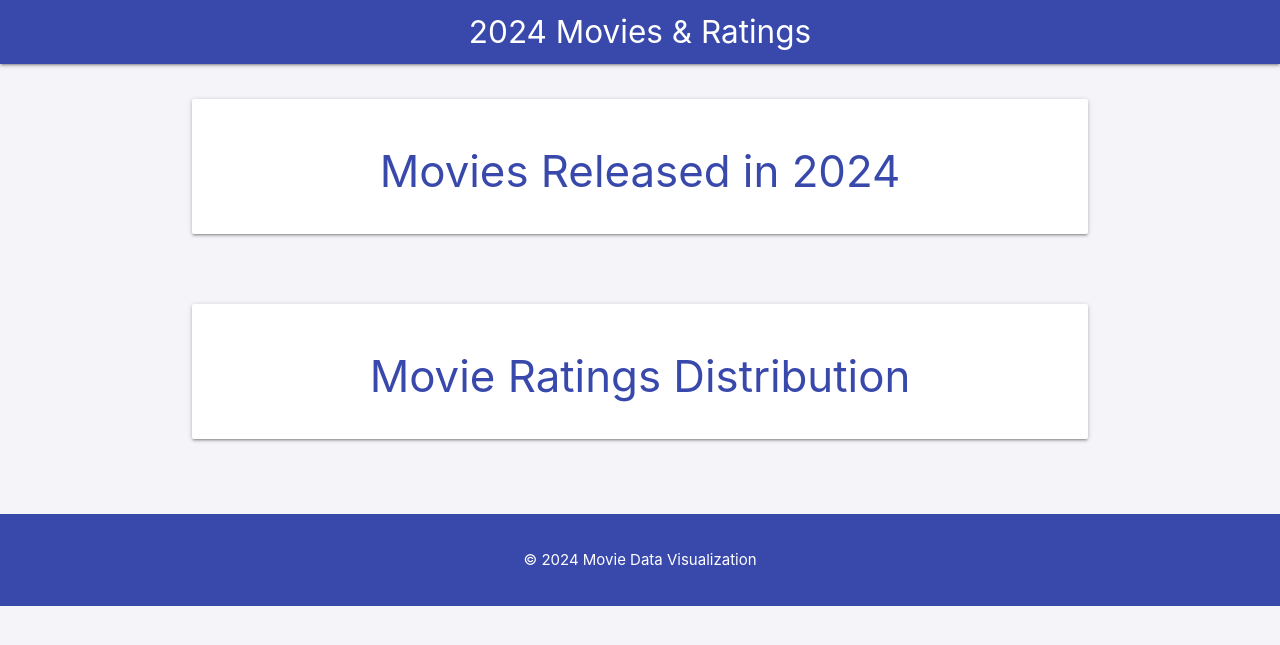
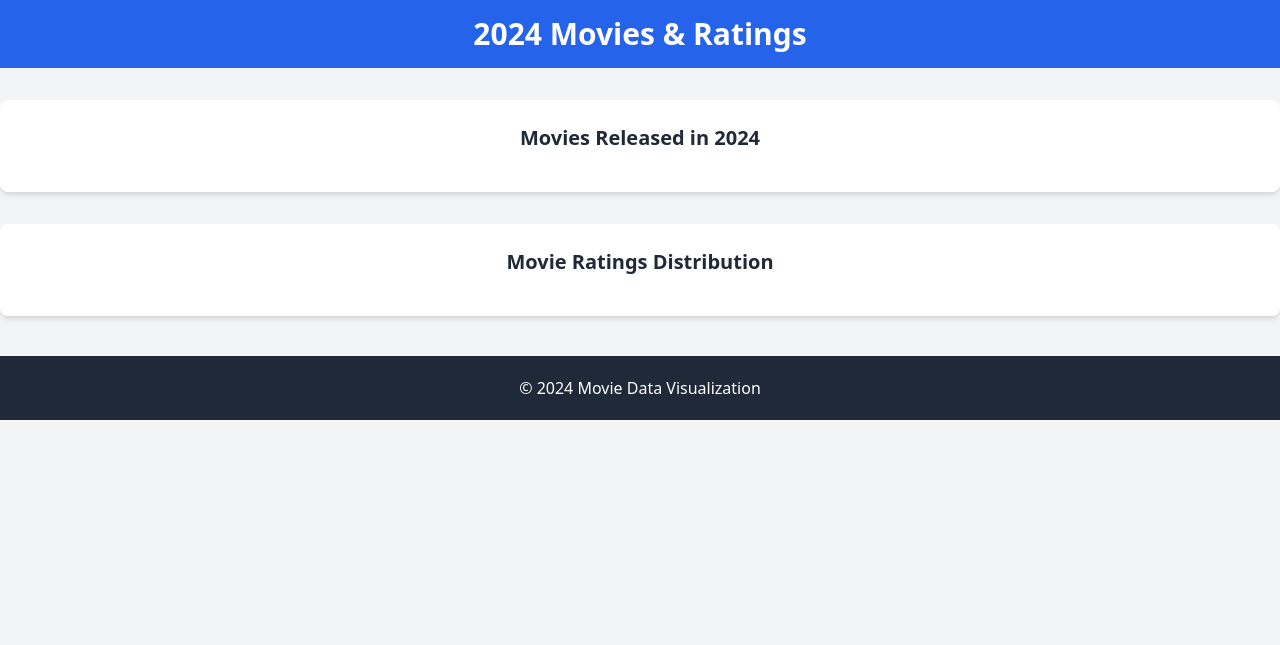
Before and after one commit to DavidThomas-coder/hal9001, a Flask app: template templates/index.html in a window 1280 px wide. Shown: the top 645 px of the page. Run offline with Flask 3, Linux system fonts and the light colour scheme; the template is opened without the code that fills it, so the values that code supplies are empty; some libraries are stand-ins or nearby versions.

Commit message:
bokeh version

```diff
--- a/app.py
+++ b/app.py
@@ -1,12 +1,14 @@
 from flask import Flask, render_template
 import pandas as pd
-import plotly.express as px
+from bokeh.plotting import figure
+from bokeh.embed import components
+from bokeh.resources import CDN
 from scripts.data_ingestion import get_movies_from_2024
 from scripts.data_transformation import transform_movie_data
 
 app = Flask(__name__)
 
-# Base route to display movie data and rating distribution for 2024
+# Base route to display movie data and Bokeh plot for 2024
 @app.route('/')
 def index():
     # Fetch movies from 2024 up to today
@@ -17,22 +19,26 @@ def index():
         movies_df = transform_movie_data(movies)
 
         # Convert the DataFrame to HTML for rendering in a browser
-        movies_html = movies_df.to_html(classes='highlight responsive-table')
+        movies_html = movies_df.to_html(classes='table-auto w-full border-collapse')
 
-        # Create a Plotly figure for the movie ratings
-        fig = px.histogram(
-            movies_df,
-            x="vote_average",
-            nbins=10,
-            title="Distribution of Movie Ratings (2024)",
-            color_discrete_sequence=['#3949ab']  # Custom color to match the theme
-        )
+        # Create Bokeh plot for movie ratings
+        p = figure(title="Distribution of Movie Ratings (2024)",
+                   x_axis_label='Rating', y_axis_label='Number of Movies',
+                   height=350, width=800)  # Use 'height' and 'width' instead of 'plot_height' and 'plot_width'
 
-        # Convert the Plotly figure to JSON for rendering
-        graphJSON = fig.to_json()
+        # Create a histogram of vote_average
+        hist, edges = pd.cut(movies_df['vote_average'], bins=10, retbins=True)
+        ratings = hist.value_counts(sort=False)
 
-        # Render the data and the plot in an HTML page
-        return render_template('index.html', table=movies_html, graphJSON=graphJSON)
+        # Add the histogram to the Bokeh plot
+        p.quad(top=ratings, bottom=0, left=edges[:-1], right=edges[1:],
+               fill_color="navy", line_color="white", alpha=0.7)
+
+        # Get the components (script and div) to embed the plot
+        script, div = components(p, CDN)
+
+        # Render the HTML template with the table and Bokeh plot
+        return render_template('index.html', table=movies_html, bokeh_script=script, bokeh_div=div)
     else:
         return "No movie data available."
 
--- a/requirements.txt
+++ b/requirements.txt
@@ -6,3 +6,4 @@ sqlalchemy
 psycopg2-binary
 flask
 plotly
+bokeh
--- a/templates/index.html
+++ b/templates/index.html
@@ -5,65 +5,58 @@
     <meta name="viewport" content="width=device-width, initial-scale=1.0">
     <title>Movies and Ratings (2024)</title>
 
-    <!-- Include Materialize CSS from CDN -->
-    <link href="https://cdnjs.cloudflare.com/ajax/libs/materialize/1.0.0/css/materialize.min.css" rel="stylesheet">
+    <!-- Include Tailwind CSS from CDN -->
+    <link href="https://cdn.jsdelivr.net/npm/tailwindcss@2.2.19/dist/tailwind.min.css" rel="stylesheet">
 
-    <!-- Include Plotly for chart -->
-    <script src="https://cdn.plot.ly/plotly-latest.min.js"></script>
+    <!-- Bokeh Library -->
+    <script src="https://cdn.bokeh.org/bokeh/release/bokeh-2.4.2.min.js"></script>
 
-    <!-- Custom Styles for Improving Visual Appearance -->
+    <!-- Custom Styling -->
     <style>
         body {
             background-color: #f4f4f9;
         }
         h1 {
             font-weight: bold;
-            color: #3949ab;
+            color: #1f2937; /* Tailwind Gray 800 */
         }
         h3 {
-            color: #3949ab;
-        }
-        .card-panel {
-            padding: 20px;
-            margin: 20px 0;
-        }
-        .navbar {
-            background-color: #3949ab;
+            color: #1f2937;
         }
         footer {
             margin-top: 40px;
             padding: 20px 0;
-            background-color: #3949ab;
+            background-color: #1f2937;
             color: white;
             text-align: center;
         }
     </style>
 </head>
-<body>
+<body class="bg-gray-100 text-gray-800">
     <!-- Navigation Bar -->
-    <nav class="navbar">
-        <div class="nav-wrapper">
-            <a href="#" class="brand-logo center">2024 Movies & Ratings</a>
+    <nav class="bg-blue-600 p-4">
+        <div class="container mx-auto">
+            <h1 class="text-3xl font-bold text-center text-white">2024 Movies & Ratings</h1>
         </div>
     </nav>
 
-    <div class="container">
+    <!-- Main Content -->
+    <div class="container mx-auto mt-8">
         <!-- Movie Data Section -->
-        <div class="section">
-            <div class="card-panel white">
-                <h3 class="center-align">Movies Released in 2024</h3>
-                <div class="responsive-table">
-                    {{ table|safe }}
-                </div>
+        <div class="bg-white shadow-md rounded-lg p-6 mb-8">
+            <h3 class="text-xl font-semibold mb-4 text-center">Movies Released in 2024</h3>
+            <div class="overflow-x-auto">
+                {{ table|safe }}
             </div>
         </div>
 
         <!-- Movie Ratings Chart Section -->
-        <div class="section">
-            <div class="card-panel white">
-                <h3 class="center-align">Movie Ratings Distribution</h3>
-                <div id="plotly-div"></div>
+        <div class="bg-white shadow-md rounded-lg p-6">
+            <h3 class="text-xl font-semibold mb-4 text-center">Movie Ratings Distribution</h3>
+            <div id="bokeh-plot">
+                {{ bokeh_div|safe }} <!-- Embeds the Bokeh plot div -->
             </div>
+            {{ bokeh_script|safe }} <!-- Embeds the Bokeh script -->
         </div>
     </div>
 
@@ -72,13 +65,5 @@
         <p>&copy; 2024 Movie Data Visualization</p>
     </footer>
 
-    <!-- Include Materialize JS from CDN -->
-    <script src="https://cdnjs.cloudflare.com/ajax/libs/materialize/1.0.0/js/materialize.min.js"></script>
-
-    <!-- Render the Plotly plot -->
-    <script>
-        var graphs = {{ graphJSON | safe }};
-        Plotly.react('plotly-div', graphs.data, graphs.layout);
-    </script>
 </body>
 </html>
```
